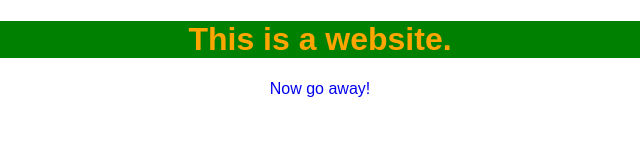
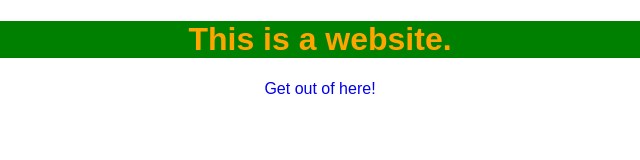
Before and after one commit to ohmanbdf/ohmanbdf.github.io, a plain HTML site: page index.html in a window 1280 px wide. Shown: the full height of the page, 320-960 px from the left. Drawn offline with Linux system fonts and the light colour scheme.

Commit message:
Update index.html

```diff
--- a/index.html
+++ b/index.html
@@ -8,6 +8,6 @@
 
 
 
-<a href="https://www.google.com/">Now go away!</a>
+<a href="https://www.google.com/">Get out of here!</a>
 </body>
 </html>
```
